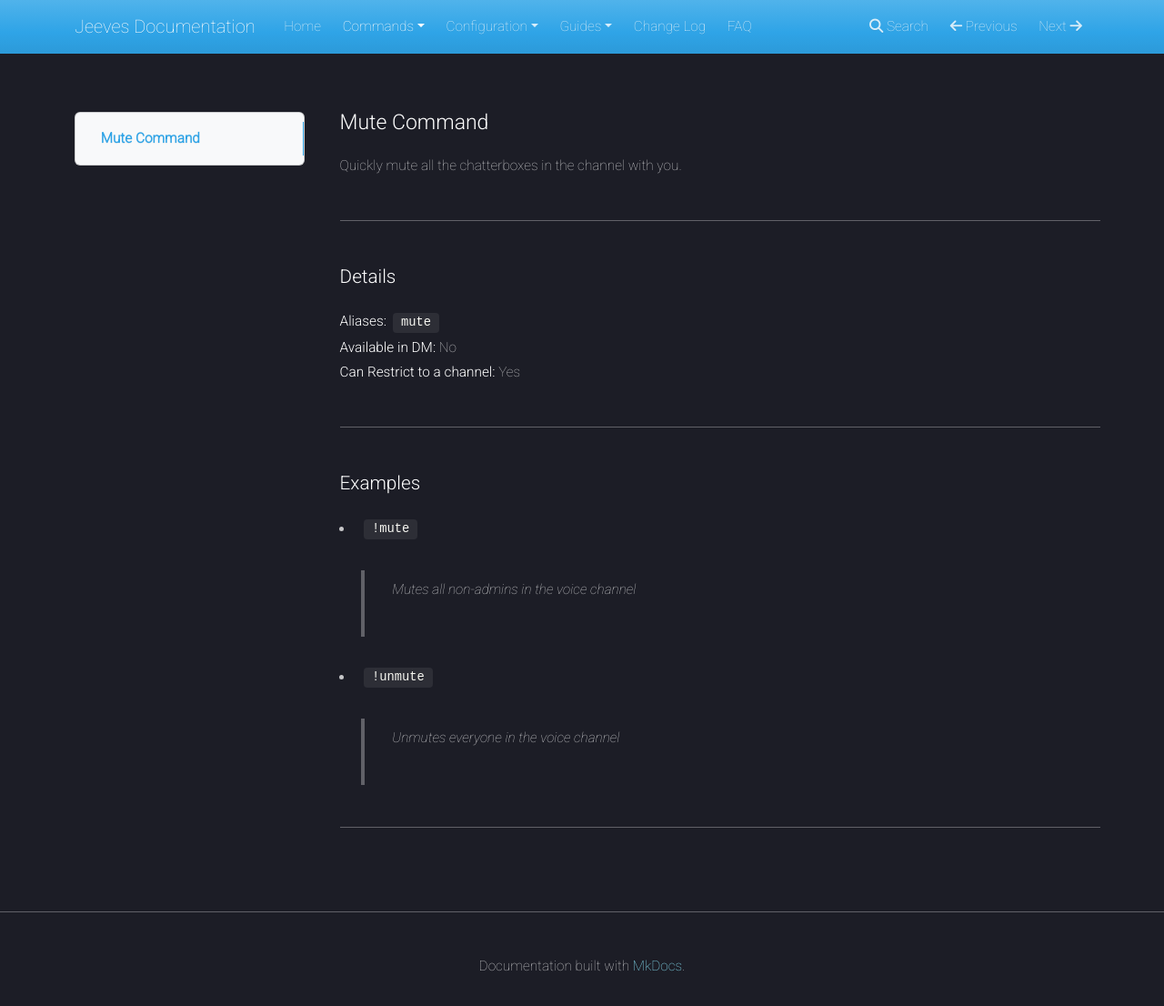
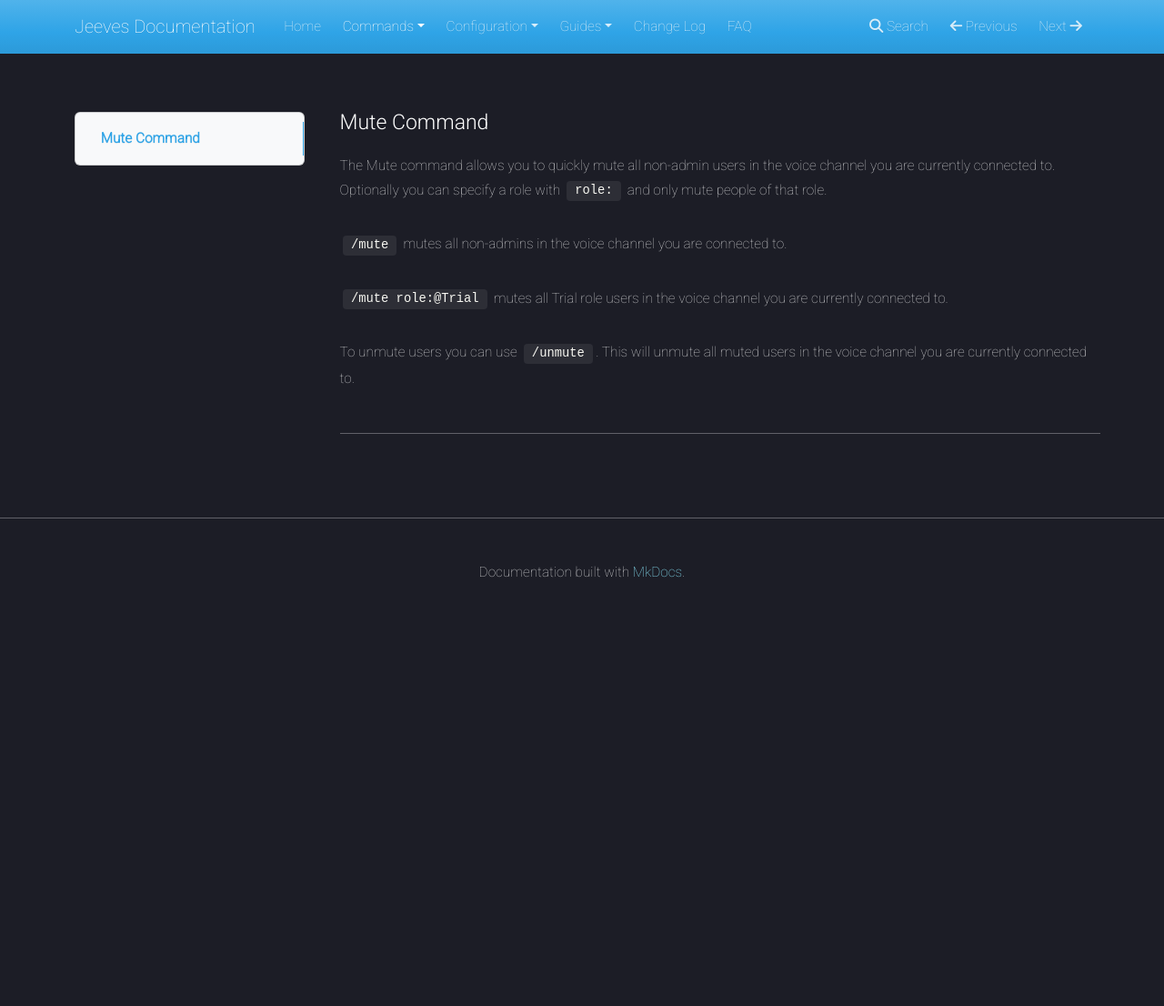
Before and after one commit to TeamJeeves/Jeeves-Bot-Documentation, an MkDocs documentation site: the page built from docs/commands/tools/mute.md, in a window 1280 px wide and 1106 px high. Shown: the whole window at 91% size. Built offline with MkDocs 1.6.1, drawn with Linux system fonts in a browser that asks for light colours; nearby versions of some CDN libraries.

Commit message:
Mute updates

```diff
--- a/docs/commands/tools/mute.md
+++ b/docs/commands/tools/mute.md
@@ -1,17 +1,10 @@
 # Mute Command
 
-Quickly mute all the chatterboxes in the channel with you.
+The Mute command allows you to quickly mute all non-admin users in the voice channel you are currently connected to. Optionally you can specify a role with `role:` and only mute people of that role.
+
+`/mute` mutes all non-admins in the voice channel you are connected to.
+
+`/mute role:@Trial` mutes all Trial role users in the voice channel you are currently connected to.
+
+To unmute users you can use `/unmute`. This will unmute all muted users in the voice channel you are currently connected to.
 ***
-### Details
-**Aliases:** `mute`
-**Available in DM:** No
-**Can Restrict to a channel:** Yes
-***
-### Examples
-
-* `!mute`
->  Mutes all non-admins in the voice channel
-
-* `!unmute`
->  Unmutes everyone in the voice channel
-***
```
